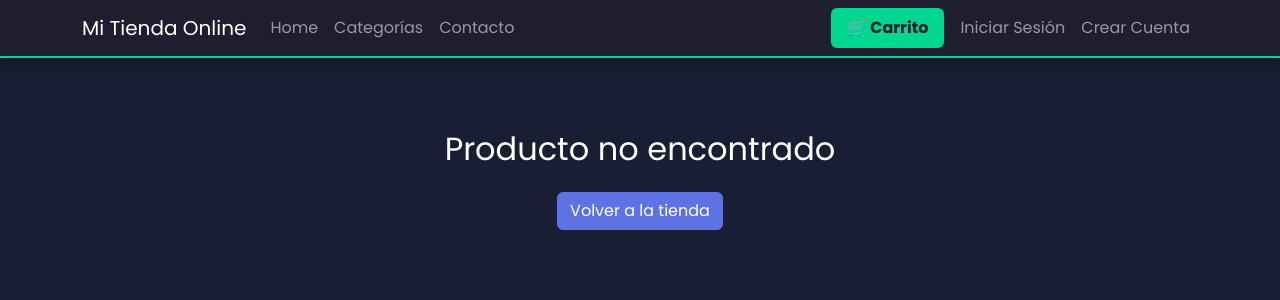
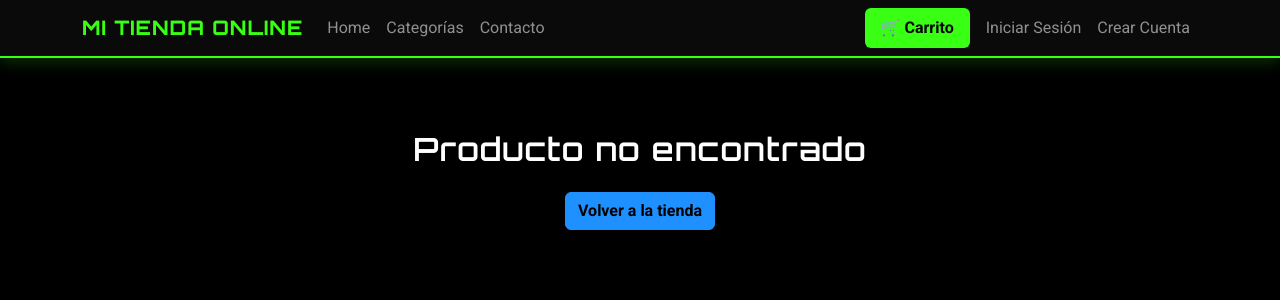
Before and after one commit to cegardini-hue/Tienda_react_duoc, a React (Vite) app: page /producto/1 in a window 1280 px wide. Shown: the top 300 px of the page. Built offline with nearby package versions, Linux system fonts and the light colour scheme; the HTML template or start-up script is replaced by a standard one.

Commit message:
Refactor index.css: update color variables, typography, and navbar styles for improved design consistency

```diff
--- a/src/index.css
+++ b/src/index.css
@@ -1,71 +1,86 @@
-/* Importación de tipografía moderna */
-@import url('https://fonts.googleapis.com/css2?family=Poppins:wght@300;400;600;700&display=swap');
+@import url('https://fonts.googleapis.com/css2?family=Orbitron:wght@600;800;900&family=Roboto:wght@300;400;700&display=swap');
 
 :root {
-  --color-primario: #1e1e2f;
-  --color-secundario: #27293d;
-  --color-acento: #00d68f;
-  --color-texto: #ffffff;
-  --color-mutado: #9a9a9a;
+  --bg-principal: #000000;
+  --bg-card: #121212;
+  --azul-electrico: #1E90FF;
+  --verde-neon: #39FF14;
+  --texto-blanco: #FFFFFF;
+  --texto-secundario: #D3D3D3;
 }
 
 body {
   margin: 0;
-  font-family: 'Poppins', sans-serif;
-  background-color: #1a1e34;
-  color: var(--color-texto);
+  background-color: var(--bg-principal) !important;
+  color: var(--texto-blanco) !important;
+  font-family: 'Roboto', sans-serif;
   min-height: 100vh;
 }
 
-/* Personalización de Navbar */
-.navbar {
-  background-color: var(--color-primario) !important;
-  border-bottom: 2px solid var(--color-acento);
-  box-shadow: 0 4px 20px rgba(0, 0, 0, 0.3);
+/* Tipografía de Títulos Futurista (Orbitron) */
+h1, h2, h3, h4, h5, .navbar-brand, .card-title {
+  font-family: 'Orbitron', sans-serif;
+  letter-spacing: 1px;
 }
 
-/* Tarjetas de productos */
+/* Navbar */
+.navbar {
+  background-color: #0a0a0a !important;
+  border-bottom: 2px solid var(--verde-neon);
+  box-shadow: 0 4px 15px rgba(57, 255, 20, 0.2);
+}
+
+.navbar-brand {
+  color: var(--verde-neon) !important;
+  font-weight: 800;
+  text-transform: uppercase;
+}
+
+/* Tarjetas de Producto */
 .card {
-  background-color: var(--color-secundario) !important;
-  color: #ffffff !important;
-  border: 1px solid rgba(255, 255, 255, 0.1) !important;
-  transition: transform 0.2s ease, box-shadow 0.2s ease;
+  background-color: var(--bg-card) !important;
+  border: 1px solid rgba(30, 144, 255, 0.3) !important;
+  color: var(--texto-blanco) !important;
+  transition: all 0.3s ease;
 }
 
 .card:hover {
+  border-color: var(--verde-neon) !important;
+  box-shadow: 0 0 15px rgba(57, 255, 20, 0.4);
   transform: translateY(-5px);
-  box-shadow: 0 8px 25px rgba(0, 214, 143, 0.2) !important;
 }
 
 .card-title {
-  color: #ffffff !important;
-  font-weight: 600;
+  color: var(--azul-electrico) !important;
 }
 
-.text-muted {
-  color: var(--color-mutado) !important;
+.text-muted, p, span {
+  color: var(--texto-secundario);
 }
 
-/* Botones personalizados */
+/* Botones con colores de acento */
 .btn-primary {
-  background-color: #5e72e4 !important;
-  border-color: #5e72e4 !important;
+  background-color: var(--azul-electrico) !important;
+  border-color: var(--azul-electrico) !important;
+  color: #000 !important;
+  font-weight: bold;
 }
 
 .btn-success {
-  background-color: var(--color-acento) !important;
-  border-color: var(--color-acento) !important;
-  color: #1e1e2f !important;
+  background-color: var(--verde-neon) !important;
+  border-color: var(--verde-neon) !important;
+  color: #000 !important;
   font-weight: bold;
 }
 
-/* Tablas en administración y carrito */
+/* Tablas */
 .table {
-  color: #ffffff !important;
-  background-color: var(--color-secundario) !important;
+  color: var(--texto-blanco) !important;
+  background-color: var(--bg-card) !important;
 }
 
 .table th {
-  background-color: var(--color-primario) !important;
-  color: var(--color-acento) !important;
+  background-color: #1a1a1a !important;
+  color: var(--verde-neon) !important;
+  font-family: 'Orbitron', sans-serif;
 }
```
